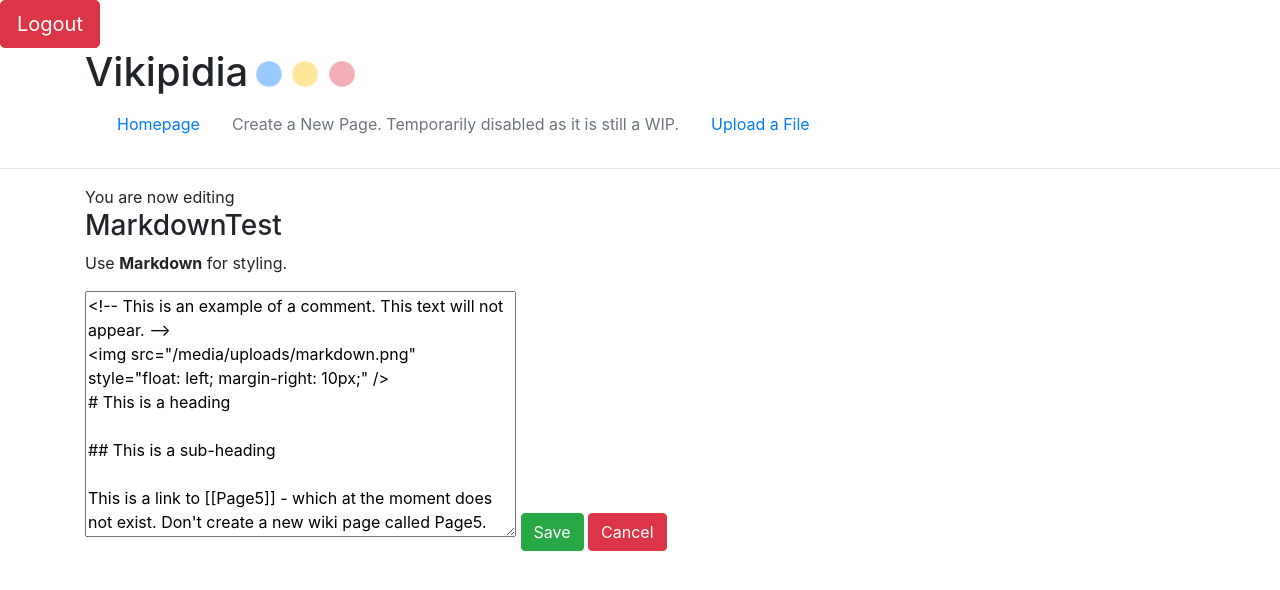
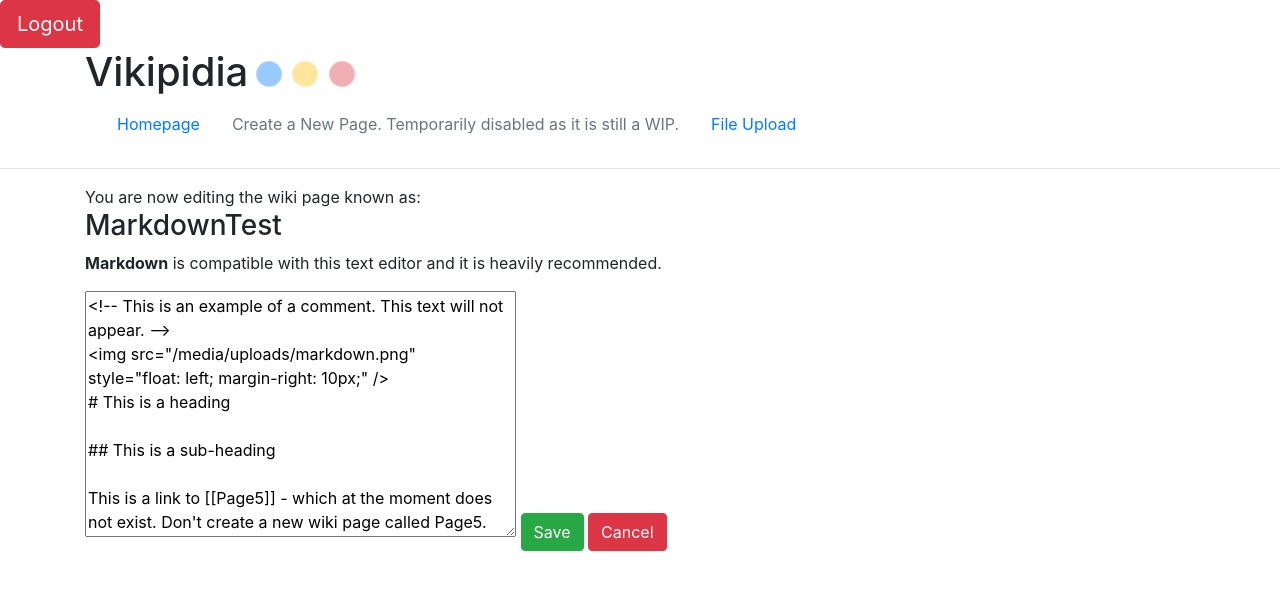
Before and after one commit to David166/Django1, a Django app: a page that uses mysite/wiki/templates/wiki/base.html in a window 1280 px wide. Shown: the top 590 px of the page. Run offline with Django 3.2, Linux system fonts and the light colour scheme; a user stored in the database is signed in; data comes from the database, SQL or seed files in the repository; both versions use the stored data as it was after the commit; some libraries are stand-ins or nearby versions.

Commit message:
Made minor aesthetic text changes

```diff
--- a/mysite/wiki/templates/wiki/base.html
+++ b/mysite/wiki/templates/wiki/base.html
@@ -12,7 +12,7 @@
     {% if user.is_authenticated%}
     <a class="btn btn-danger btn-lg" href="{% url 'wiki:logout'%}">Logout</a>
     {% else %}
-    <a class="btn btn-primary btn-lg" href="{% url 'wiki:login' %}">Login</a>
+    <a class="btn btn-primary btn-lg" href="{% url 'wiki:login' %}">Go to Login</a>
     {% endif %}
 </nav>
 
@@ -39,7 +39,7 @@
     <nav class="navbar navbar-expand-lg navbar-light">
         <a class="nav-link" href="{% url 'wiki:index' %}">Homepage</a>
         <a class="nav-link disabled" href="#">Create a New Page. Temporarily disabled as it is still a WIP.</a>
-        <a class="nav-link" href="{% url 'wiki:upload_page' %}">Upload a File</a>
+        <a class="nav-link" href="{% url 'wiki:upload_page' %}">File Upload</a>
     </nav>
 </div>
 <hr />
--- a/mysite/wiki/templates/wiki/edit_page.html
+++ b/mysite/wiki/templates/wiki/edit_page.html
@@ -7,8 +7,8 @@
  <!-- <script src="{% static 'tinymce/tinymce.min.js' %}"></script>
  <script>tinymce.init({ selector:'#id_content', plugins: 'autolink' });</script> -->
 
-{% block contentTitle %}You are now editing <h3>{{page_name}}</h3>{% endblock %}
-<p>Use <strong>Markdown</strong> for styling.</p>
+{% block contentTitle %}You are now editing the wiki page known as: <h3>{{page_name}}</h3>{% endblock %}
+<p><strong>Markdown</strong> is compatible with this text editor and it is heavily recommended.</p>
 <form method="post" action="{% url 'wiki:save_page' page_name %}">
     {% csrf_token %}
     <textarea id="id_content" name="content" rows="10" cols="40">{{content}}</textarea>
--- a/mysite/wiki/templates/wiki/index.html
+++ b/mysite/wiki/templates/wiki/index.html
@@ -6,7 +6,7 @@
 {% block title %}
 {% endblock %}
 <div class="container">
-    <img src="{% static 'wiki/images/googledoodle.png' %}">
+    <!-- <img src="{% static 'wiki/images/googledoodle.png' %}"> -->
     <h2>Welcome to Vikipidia!</h2> <h4>Right now it is only but a WIP wiki that can only be run locally.</h4>
     {% if user.is_authenticated%}
     Welcome {{ request.user.username }}! You are browsing from {{ request.META.HTTP_USER_AGENT }}, from {{ request.META.REMOTE_ADDR }}.
--- a/mysite/wiki/templates/wiki/upload.html
+++ b/mysite/wiki/templates/wiki/upload.html
@@ -3,7 +3,10 @@
 
 {% block content %}
 <div class="container">
-    {% block contentTitle %}Uploaded Files{% endblock %}
+    {% block contentTitle %}<h2>File Upload</h2>{% endblock %}
+    <h6>On this part of the wiki, you can upload files, check the files that were uploaded and the most important -
+        that's if you intend to edit pages and include images - is the corresponding file directory for the image you
+        want to include in the edited page.</h6>
         <form method='POST' enctype='multipart/form-data' action="{% url 'wiki:upload_page' %}">
             {% csrf_token %}
             {{form}}
```
Also changed, not shown: mysite/db.sqlite3. Lines whose indentation alone changed are shown as unchanged.
